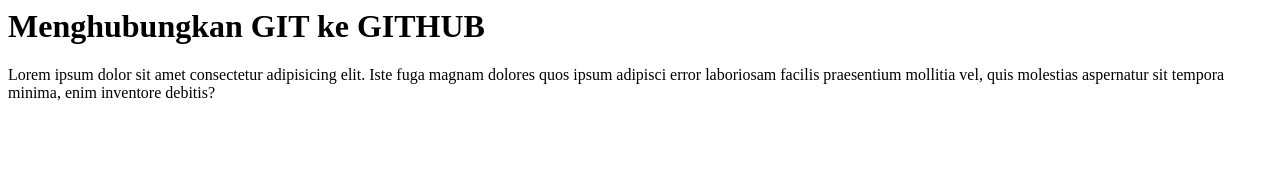
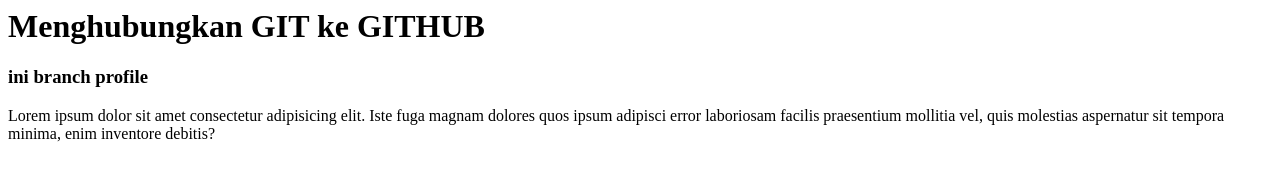
Before and after one commit to aarmanzah/project2, a plain HTML site: page index.html in a window 1280 px wide. Drawn offline with Linux system fonts and the light colour scheme.

Commit message:
menambah h3

```diff
--- a/index.html
+++ b/index.html
@@ -4,6 +4,7 @@
   </head>
   <body>
     <h1>Menghubungkan GIT ke GITHUB</h1>
+    <h3>ini branch profile</h3>
     <p>
       Lorem ipsum dolor sit amet consectetur adipisicing elit. Iste fuga magnam
       dolores quos ipsum adipisci error laboriosam facilis praesentium mollitia
```
